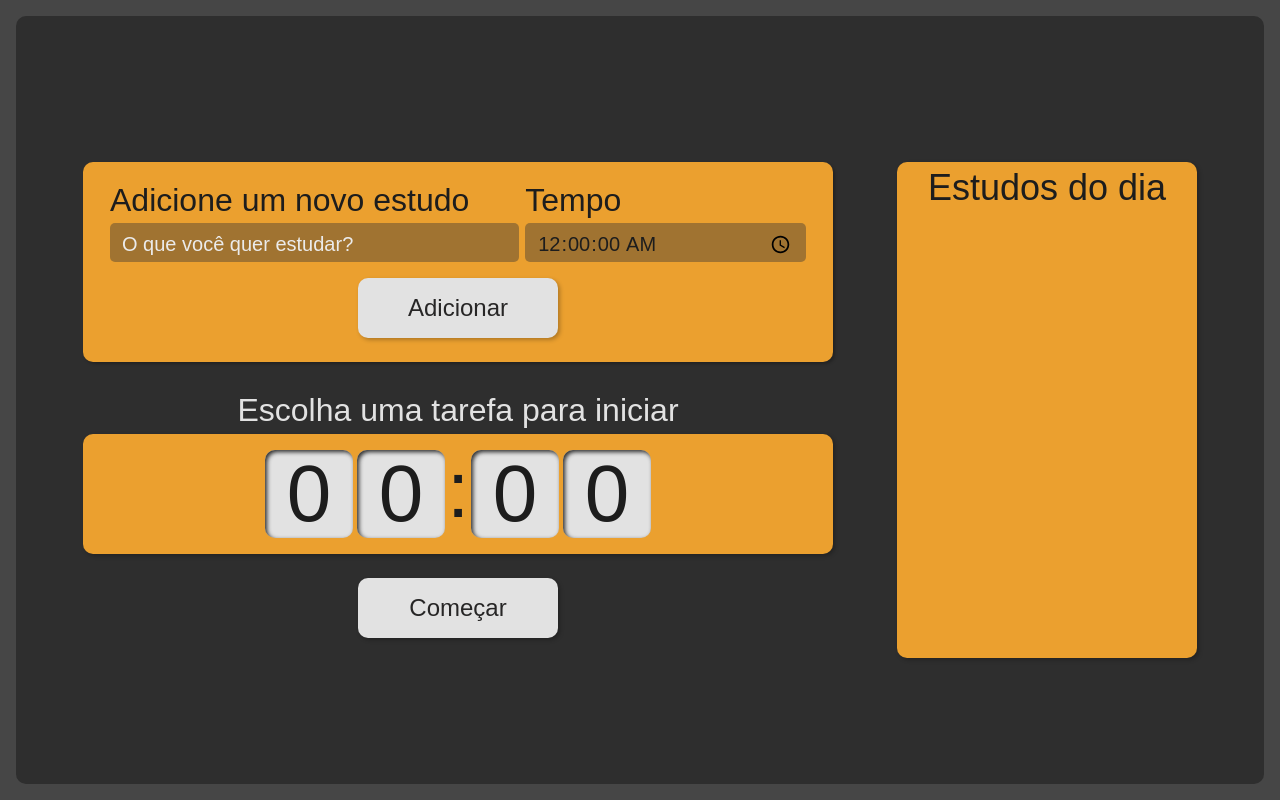
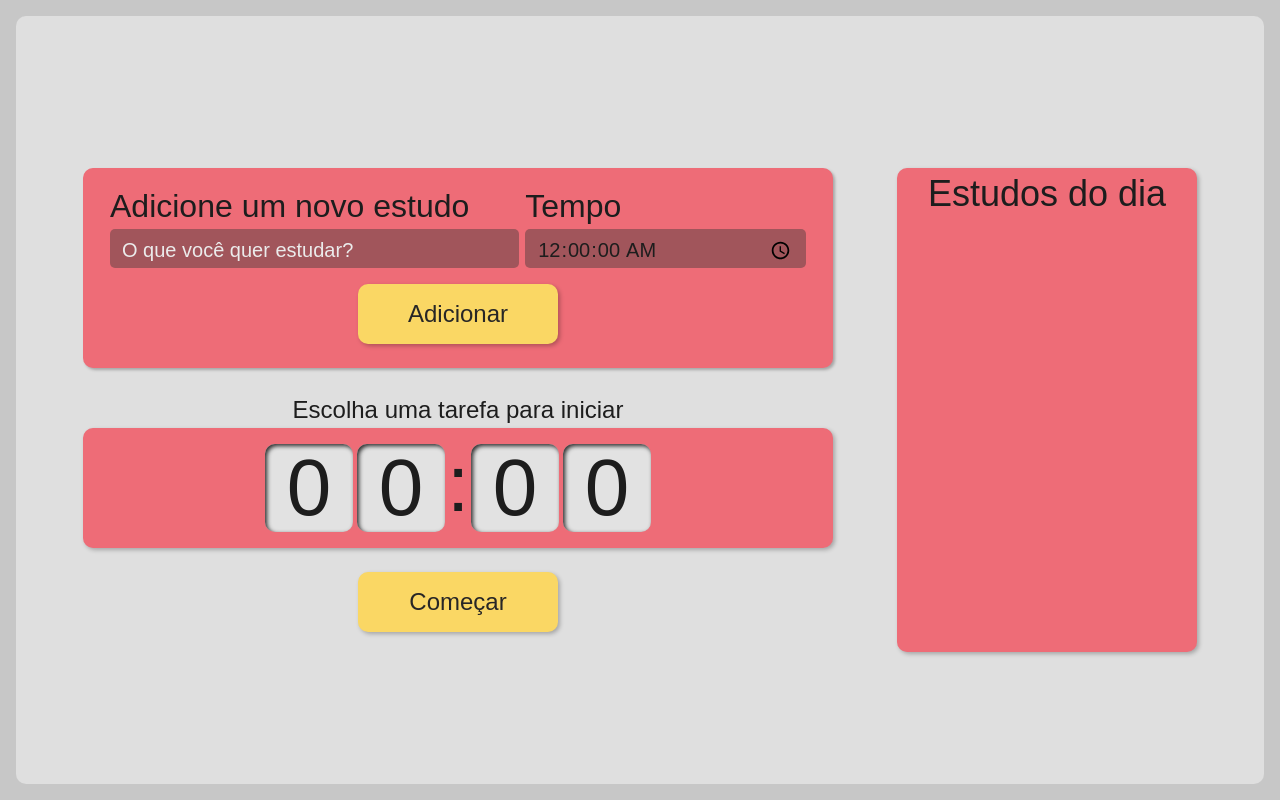
Before and after one commit to Ltheus/WIP-alura-studies, a React (Create React App) app: page / in a window 1280 px wide. Built offline with nearby package versions, Linux system fonts and the light colour scheme.

Commit message:
Update final styles

```diff
--- a/src/components/Button/Button.module.scss
+++ b/src/components/Button/Button.module.scss
@@ -1,6 +1,6 @@
 .button {
   align-self: center;
-    background-color: #e2e2e2;
+  background-color: #fad764;
   border-radius: 10px;
   box-shadow: 2px 2px 4px hsla(0, 0%, 0%, 0.259);
   color: #272626;
@@ -10,8 +10,8 @@
   cursor: pointer;
 
   &:active {
-        background-color: #cfcfcf;
-        box-shadow: 2px 2px 4px #0000009F inset;
+    background-color: #d6b959;
+    box-shadow: 2px 2px 4px #0000009f inset;
   }
 }
 
--- a/src/components/Form/Form.module.scss
+++ b/src/components/Form/Form.module.scss
@@ -2,7 +2,7 @@
   display: flex;
   flex-direction: column;
   grid-area: newTask;
-  background-color: #eba02f;
+  background-color: #ee6c77;
   border-radius: 10px;
   box-shadow: 2px 2px 3px hsla(0, 0%, 0%, 0.259);
   padding: 12px;
--- a/src/components/List/List.module.scss
+++ b/src/components/List/List.module.scss
@@ -1,14 +1,15 @@
 .taskList {
   grid-area: tasks;
   height: 100%;
-  background-color: #eba02f;
+  background-color: #ee6c77;
   box-shadow: 2px 2px 4px hsla(0, 0%, 0%, 0.259);
   border-radius: 10px;
   padding: 10px;
 
   h2 {
-    font-size: 1.25rem;
-    margin-bottom: 12px;
+    text-align: center;
+    font-size: 1.5rem;
+    margin-bottom: 10px;
   }
 
   ul {
--- a/src/components/TimerCard/TimerCard.module.scss
+++ b/src/components/TimerCard/TimerCard.module.scss
@@ -6,7 +6,7 @@
 
   .timerWrapper {
     align-items: center;
-    background-color: #eba02f;
+    background-color: #ee6c77;
     border-radius: 10px;
     box-shadow: 2px 2px 4px hsla(0, 0%, 0%, 0.259);
     box-sizing: border-box;
@@ -19,9 +19,9 @@
   }
 
   .title {
-    font-size: 2rem;
+    font-size: 1.5rem;
     line-height: 1.5;
-    color: #e2e2e2;
+    color: #1d1d1d;
   }
 
   @media screen and (min-width: 1280px) {
--- a/src/index.css
+++ b/src/index.css
@@ -153,7 +153,7 @@ body {
   justify-content: center;
   font-family: 'Quicksand', sans-serif;
   color: #1d1d1d;
-  background-color: #464646;
+  background-color: #c7c7c7;
   height: 100%;
   width: 100%;
   padding: 16px;
--- a/src/pages/App.module.scss
+++ b/src/pages/App.module.scss
@@ -12,7 +12,7 @@
   padding: 32px;
   box-sizing: border-box;
   border-radius: 10px;
-  background-color: #2e2e2e;
+  background-color: #dfdfdf;
 
   @media screen and (min-width: 1280px) {
     grid-template-areas:
```
Lines whose indentation alone changed are shown as unchanged.
